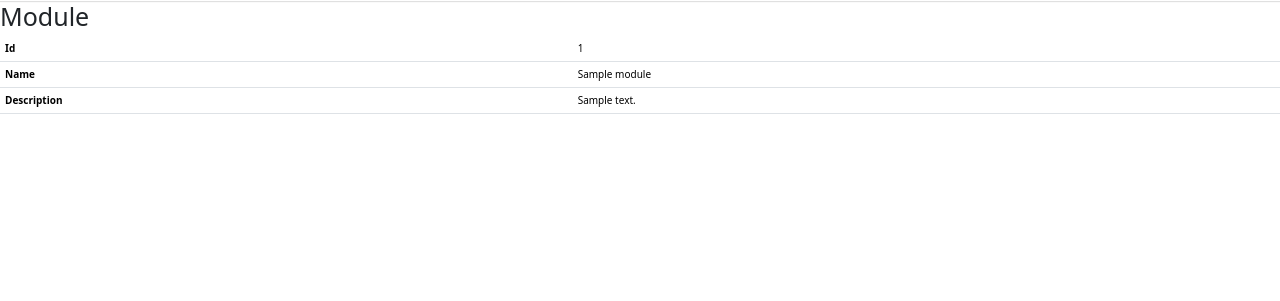
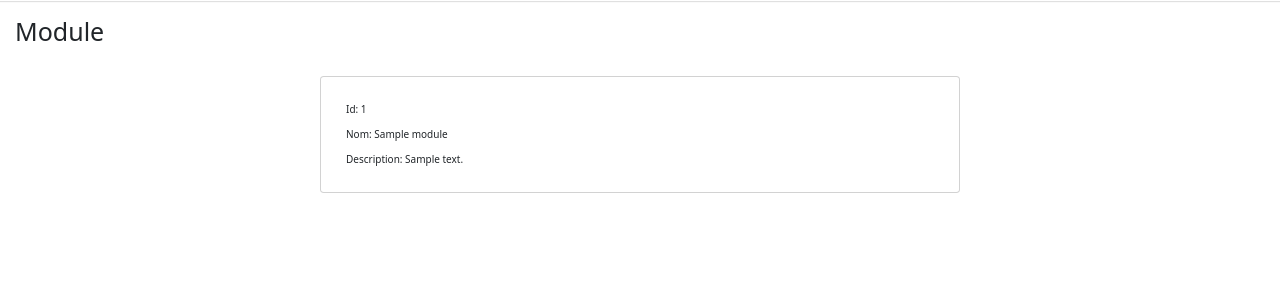
Before and after one commit to Noziho/test_module_IOT, a Symfony app: template templates/module/show.html.twig in a window 1280 px wide. Shown: the part 54-355 px from the top of the page. Run offline with Twig, Linux system fonts and the light colour scheme; the template is opened without the code that fills it: most values are stand-ins (such as "Sample title", 1, 10 or a date in 2020); style sheets or scripts are compiled from the project's sources; some libraries are stand-ins or nearby versions.

Commit message:
rework show details

```diff
--- a/templates/module/index.html.twig
+++ b/templates/module/index.html.twig
@@ -34,7 +34,6 @@
                         <p class="dataConsumed">Données consommées (go): {{ lastHistory.consumedData|default("") }}</p>
                         <p class="sentData">Données envoyées (go): {{ lastHistory.dataSent|default("") }}</p>
                         <a href="{{ path('app_module_show', {'id': module.id}) }}" class="btn btn-primary">Voir</a>
-                        <a href="{{ path('app_module_edit', {'id': module.id}) }}" class="btn btn-primary">Modifier</a>
                     </div>
                 </div>
 
--- a/templates/module/show.html.twig
+++ b/templates/module/show.html.twig
@@ -3,23 +3,14 @@
 {% block title %}Module{% endblock %}
 
 {% block body %}
-    <h1>Module</h1>
+    <h1 class="m-4">Module</h1>
 
-    <table class="table">
-        <tbody>
-            <tr>
-                <th>Id</th>
-                <td>{{ module.id }}</td>
-            </tr>
-            <tr>
-                <th>Name</th>
-                <td>{{ module.name }}</td>
-            </tr>
-            <tr>
-                <th>Description</th>
-                <td>{{ module.description }}</td>
-            </tr>
-        </tbody>
-    </table>
+    <div class="card m-2 w-50 m-auto p-4 mt-5">
+        <div class="card-body">
+                <p class="card-text">Id: {{ module.id }}</p>
+                <p class="card-text">Nom: {{ module.name }}</p>
+                <p class="card-text">Description: {{ module.description }}</p>
+        </div>
+    </div>
 
 {% endblock %}
```
